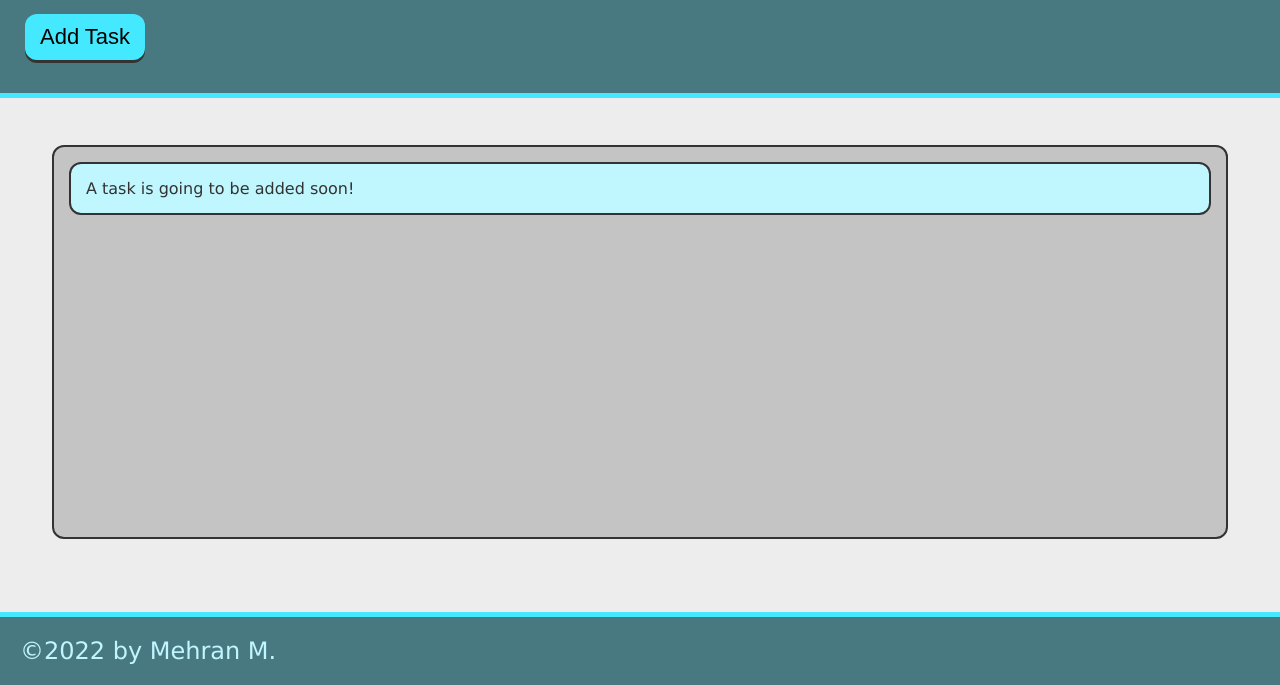
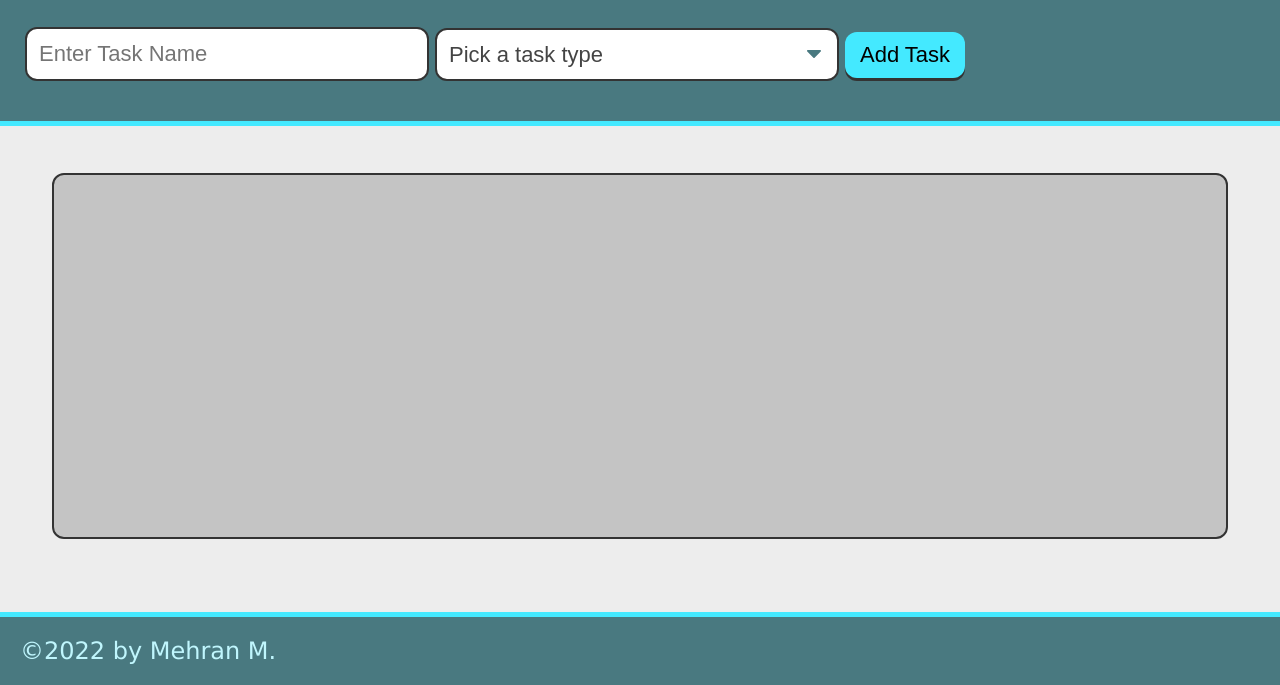
Before and after one commit to MehranMatin/taskinator, a plain HTML site: page index.html in a window 1280 px wide. Shown: the part 115-800 px from the top of the page. Drawn offline with Linux system fonts and the light colour scheme.

Commit message:
added <select> dropdown

```diff
--- a/index.html
+++ b/index.html
@@ -11,15 +11,28 @@
     <header>
         <h1 class="page-title">Taskinator</h1>
         <p>Click the button below to add a new task!</p>
-        <button class="btn" id="save-task">Add Task</button>
+        <form id="task-form">
+            <div class="form-group">
+                <input type="text" name="task-name" placeholder="Enter Task Name">
+            </div>
+            <div class="form-group">
+                <select name="task-type" class="select-dropdown">
+                    <option value="" disabled selected>Pick a task type</option>
+                    <option value="Print">Print</option>
+                    <option value="Web">Web</option>
+                    <option value="Mobile">Mobile</option>
+                </select>
+            </div>
+            <div class="form-group">
+                <button class="btn" id="save-task" type="submit">Add Task</button>
+            </div>
+        </form>
     </header>
 
     <main class="page-content">
         <section class="task-list-wrapper">
             <h2 class="list-title"></h2>
-            <ul class="task-list" id="tasks-to-do">
-                <li class="task-item">A task is going to be added soon!</li>
-            </ul>
+            <ul class="task-list" id="tasks-to-do"></ul>
         </section>
     </main>
 
```
